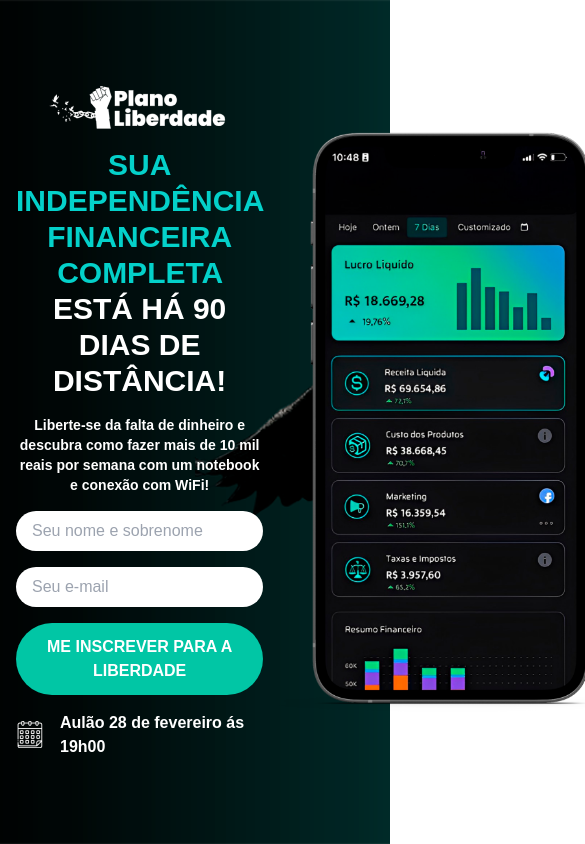
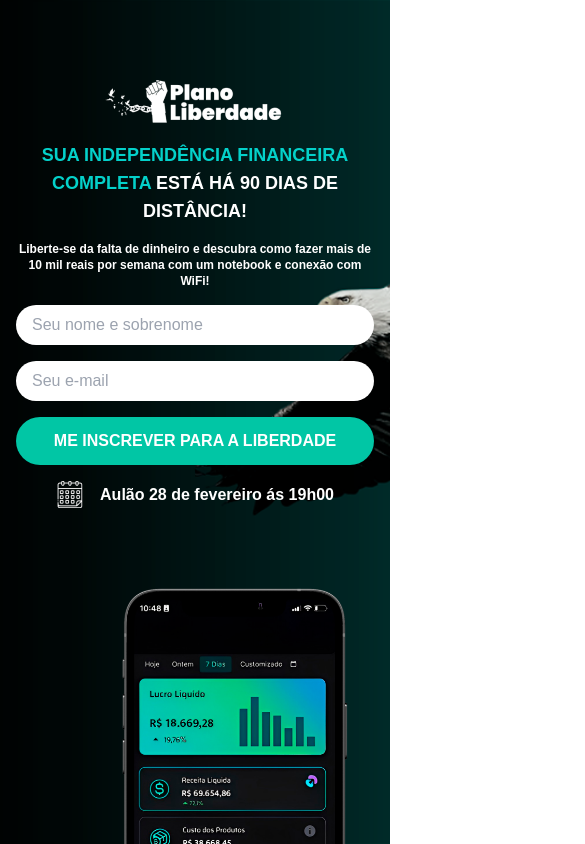
Before and after one commit to Jmarcelo97/lp-rodrigo-rocha-baia, a Next.js app: page / in a window 390 px wide. Shown: the top 844 px of the page, 585 px wide, since content can reach past the window. Built offline with nearby package versions, Linux system fonts and the light colour scheme; no server answers.

Commit message:
Adicionado a responsividade a LP

```diff
--- a/src/components/Home/Form.tsx
+++ b/src/components/Home/Form.tsx
@@ -28,17 +28,17 @@ export function HomeForm() {
     };
 
     return (
-        <div className="flex flex-col justify-center max-w-xl gap-4">
+        <div className="flex flex-col justify-center mt-16 sm:mt-0 sm:max-w-xl gap-4">
             <Image
                 src={Logo}
                 alt="Logo Plano Liberdade"
                 quality={100}
                 className="mx-auto"
             />
-            <h1 className="text-3xl font-black text-center uppercase">
+            <h1 className="text-lg sm:text-3xl font-black text-center uppercase">
                 <span className="text-primary-500">Sua independência financeira completa</span> está há 90 dias de distância!
             </h1>
-            <h2 className="text-sm font-bold text-center">
+            <h2 className="text-xs sm:text-sm font-bold text-center">
                 Liberte-se da falta de dinheiro e descubra como fazer mais de 10 mil reais por semana com um notebook e conexão com WiFi!
             </h2>
             <form className="flex flex-col gap-4" onSubmit={handleSubmit(handleRegister)}>
--- a/src/components/Home/Mockup.tsx
+++ b/src/components/Home/Mockup.tsx
@@ -4,13 +4,13 @@ import MockupImage from "../../assets/images/mockup.png";
 
 export function Mockup() {
     return (
-        <div className="flex items-center justify-center w-full">
+        <div className="mt-16 sm:mt-0 flex items-center justify-center w-full">
             <Image
                 src={MockupImage}
                 alt="Mockup Plano Liberdade"
                 quality={100}
                 width={600}
-                className="ml-auto mr-4 max-w-[350px] 2xl:mr-0"
+                className="ml-auto max-w-[280px] sm:max-w-[350px] sm:mr-4 2xl:mr-0"
             />
         </div>
     );
--- /dev/null
+++ b/src/pages/_document.tsx
@@ -0,0 +1,21 @@
+import { Html, Head, Main, NextScript } from "next/document";
+
+export default function Document() {
+    return (
+        <Html lang="pt-BR" className="scroll-smooth">
+            <Head>
+                <link rel="preconnect" href="https://fonts.googleapis.com" />
+                <link rel="preconnect" href="https://fonts.gstatic.com" />
+
+                <link rel="icon" type="image/png" sizes="64x64" href="/favicon64x64.png" />
+                <link rel="shortcut icon" href="/favicon32x32.png" />
+
+                <link rel="stylesheet" href="https://fonts.googleapis.com/css2?family=Lexend:wght@700&family=Poppins:wght@300;400;700&display=swap" />
+            </Head>
+            <body className="bg-gradient-to-l from-[#016D6A] to-black">
+                <Main />
+                <NextScript />
+            </body>
+        </Html>
+    );
+}
--- a/src/pages/index.tsx
+++ b/src/pages/index.tsx
@@ -9,7 +9,7 @@ export default function Home() {
         <>
             <Head title="Home" />
             <main className="bg-home 2xl:bg-home-xl bg-no-repeat bg-center bg-cover h-screen w-screen">
-                <div className="flex sm:grid sm:grid-cols-2 h-full w-full max-w-6xl mx-auto gap-4 p-4">
+                <div className="flex flex-col sm:grid sm:grid-cols-2 h-full w-full max-w-6xl mx-auto gap-4 p-4">
                     <HomeForm />
                     <Mockup />
                 </div>
--- a/src/pages/obrigado.tsx
+++ b/src/pages/obrigado.tsx
@@ -21,19 +21,19 @@ export default function ThankYou() {
                 recycle={false}
             />
             <Head title="Obrigado" />
-            <main className="bg-gradient-to-l from-[#016D6A] to-black h-screen w-screen">
-                <div className="flex flex-col items-center justify-center h-full w-full mx-auto max-w-4xl">
+            <main className="h-screen w-screen">
+                <div className="flex flex-col items-center justify-center w-full mx-auto max-w-4xl">
                     <Image
                         src={Logo}
                         alt="Logo Plano Liberdade"
                         quality={100}
-                        className="mx-auto"
+                        className="mx-auto mt-16 sm:mt-0"
                     />
-                    <p className="flex gap-4 items-center mx-auto font-semibold">Aulão 28 de fevereiro ás 19h00</p>
+                    <p className="flex gap-4 items-center mx-auto font-semibold text-xs sm:text-base">Aulão 28 de fevereiro ás 19h00</p>
                     <h1
-                        className="text-white text-2xl sm:text-6xl font-bold text-center p-4"
+                        className="text-white text-lg sm:text-2xl sm:text-6xl font-bold text-center p-4"
                     >Atenção! Sua inscrição não está confirmada...! <br /> Faltam apenas 2 passos para garantir sua vaga no Plano liberdade</h1>
-                    <div className="flex sm:grid sm:grid-cols-2 gap-8 w-full p-4">
+                    <div className="flex flex-col sm:grid sm:grid-cols-2 gap-8 w-full p-4">
                         <ThankYouCard>
                             <h3 className="font-bold mb-4">1º Passo:</h3>
                             <p className="mb-4">Entre no grupo fechado de Whatsapp do Plano Liberdade. <b>As mensagens mais importantes serão enviadas por lá!</b></p>
@@ -42,7 +42,7 @@ export default function ThankYou() {
                                 href="https://chat.whatsapp.com/invite/7ZQ5ZQ2ZQZQJQZQZQZQZQZ"
                                 target="_blank"
                                 rel="noreferrer"
-                                className="bg-primary-400 text-white text-center font-bold rounded-full p-3 uppercase hover:brightness-75 transition duration-200 ease-in-out"
+                                className="bg-primary-400 text-white text-center text-xs sm:text-base font-bold rounded-full p-3 uppercase hover:brightness-75 transition duration-200 ease-in-out"
                             >
                                 Entrar no grupo fechado agora!
                             </a>
```
